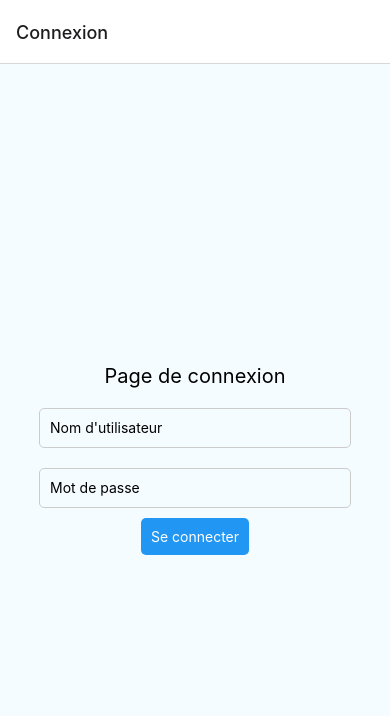
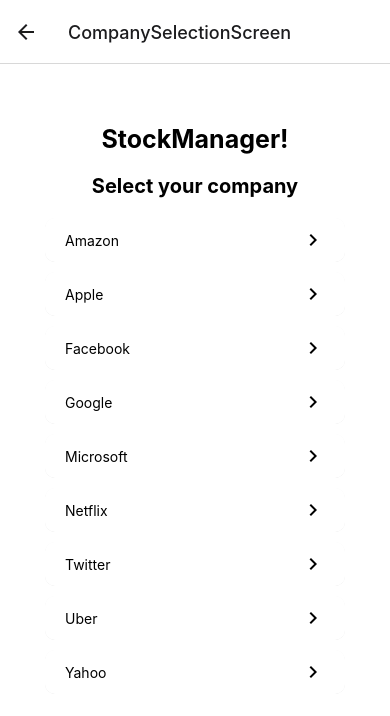
Before and after one commit to imPBH/StockManager, a React Native app in the folder app/mobile/: screen /CompanySelectionScreen in a window 390 px wide. Shown: the top 716 px of the page. Built offline with nearby package versions, Linux system fonts and the light colour scheme.

Commit message:
feat(app): choose a company
* feat(app): Choose company

list for company selection.

* feat(app): created Tile component

* feat(app); implement tile component in company selection screen

* feat(app): added company selection screen to the navigator

```diff
--- /dev/null
+++ b/app/mobile/src/components/TileComponent.js
@@ -0,0 +1,54 @@
+import React from "react";
+import {
+  StyleSheet,
+  Text,
+  View,
+  ScrollView,
+  TouchableOpacity,
+} from "react-native";
+import { MaterialIcons } from "@expo/vector-icons";
+
+export default function TileComponent({ onPress, title }) {
+  function handlePress() {
+    onPress(title);
+  }
+
+  return (
+    <TouchableOpacity
+      key={title}
+      onPress={() => handlePress(title)}
+      style={styles.etpButton}
+    >
+      <View style={styles.etpTile}>
+        <Text style={styles.text}>{title}</Text>
+        <MaterialIcons name="chevron-right" size={24} color="black" />
+      </View>
+    </TouchableOpacity>
+  );
+}
+
+const styles = StyleSheet.create({
+  etpButton: {
+    borderRadius: 10,
+    overflow: "hidden",
+    marginBottom: 10,
+  },
+  etpTile: {
+    flexDirection: "row",
+    justifyContent: "space-between",
+    alignItems: "center",
+    width: 300,
+    paddingHorizontal: 20,
+    paddingVertical: 10,
+    backgroundColor: "rgba(255, 255, 255, 0.8)",
+    borderRadius: 10,
+    shadowColor: "#000",
+    shadowOffset: {
+      width: 0,
+      height: 1,
+    },
+    shadowOpacity: 0.22,
+    shadowRadius: 2.22,
+    elevation: 3,
+  },
+});
--- a/app/mobile/src/navigation/AppNavigator.js
+++ b/app/mobile/src/navigation/AppNavigator.js
@@ -1,12 +1,13 @@
 import { createStackNavigator } from '@react-navigation/stack';
 import LoginScreen from '../screens/LoginScreen';
-
+import CompanySelectionScreen from '../screens/CompanySelectionScreen.js';
 const Stack = createStackNavigator();
 
 export default function AppNavigator() {
   return (
     <Stack.Navigator>
       <Stack.Screen name="Connexion" component={LoginScreen} />
+      <Stack.Screen name="CompanySelectionScreen" component={CompanySelectionScreen} />
     </Stack.Navigator>
   );
 }
--- /dev/null
+++ b/app/mobile/src/screens/CompanySelectionScreen.js
@@ -0,0 +1,84 @@
+import React from "react";
+import {
+  StyleSheet,
+  Text,
+  View,
+  ScrollView,
+  TouchableOpacity,
+} from "react-native";
+import { MaterialIcons } from "@expo/vector-icons";
+import TileComponent from "../components/TileComponent";
+
+export default function CompanySelectionScreen() {
+  const companies = [
+    "Amazon",
+    "Apple",
+    "Facebook",
+    "Google",
+    "Microsoft",
+    "Netflix",
+    "Twitter",
+    "Uber",
+    "Yahoo",
+  ];
+  const handleCompanySelection = (company) => {
+    console.log(`User selected ${company}`);
+  };
+
+  const TilesCompanies = companies.map((company) => (
+    <TileComponent key={company} title={company} onPress={handleCompanySelection} />
+    ));
+
+  return (
+    <View style={styles.container}>
+      <ScrollView>
+        <View style={styles.content}>
+          <Text style={styles.title}>StockManager!</Text>
+          <Text style={styles.subtitle}>Select your company</Text>
+          <View style={styles.etpContainer}>
+            {TilesCompanies}
+          </View>
+        </View>
+      </ScrollView>
+    </View>
+  );
+}
+const styles = StyleSheet.create({
+  container: {
+    flex: 1,
+    backgroundColor: "#fff",
+    alignItems: "center",
+    justifyContent: "center",
+    padding: 20,
+  },
+  content: {
+    flex: 1,
+    padding: 20,
+    alignItems: "center",
+    justifyContent: "center",
+  },
+  title: {
+    fontSize: 25,
+    fontWeight: "bold",
+    color: "#000",
+    textAlign: "center",
+    marginTop: 20,
+  },
+  subtitle: {
+    fontSize: 20,
+    fontWeight: "bold",
+    color: "#000",
+    textAlign: "center",
+    marginTop: 20,
+  },
+  etpContainer: {
+    marginTop: 20,
+    alignItems: "center",
+  },
+  text: {
+    fontSize: 20,
+    fontWeight: "bold",
+    color: "#000",
+    textAlign: "left",
+  },
+});
--- a/app/mobile/src/screens/LoginScreen.js
+++ b/app/mobile/src/screens/LoginScreen.js
@@ -1,9 +1,12 @@
 import React, { useState } from 'react';
 import { Text, View, StyleSheet, TextInput, TouchableOpacity } from 'react-native';
+import { useNavigation } from '@react-navigation/native';
+
 
 export default function LoginScreen() {
   const [username, setUsername] = useState('');
   const [password, setPassword] = useState('');
+  const navigation = useNavigation();
 
   const handleLogin = () => {
     if (!username || !username.trim()) {
@@ -18,6 +21,7 @@
 
     // Continue with login logic
     alert('Vous vous êtes connecté!');
+    navigation.navigate('CompanySelectionScreen');
   };
 
   return (
```
